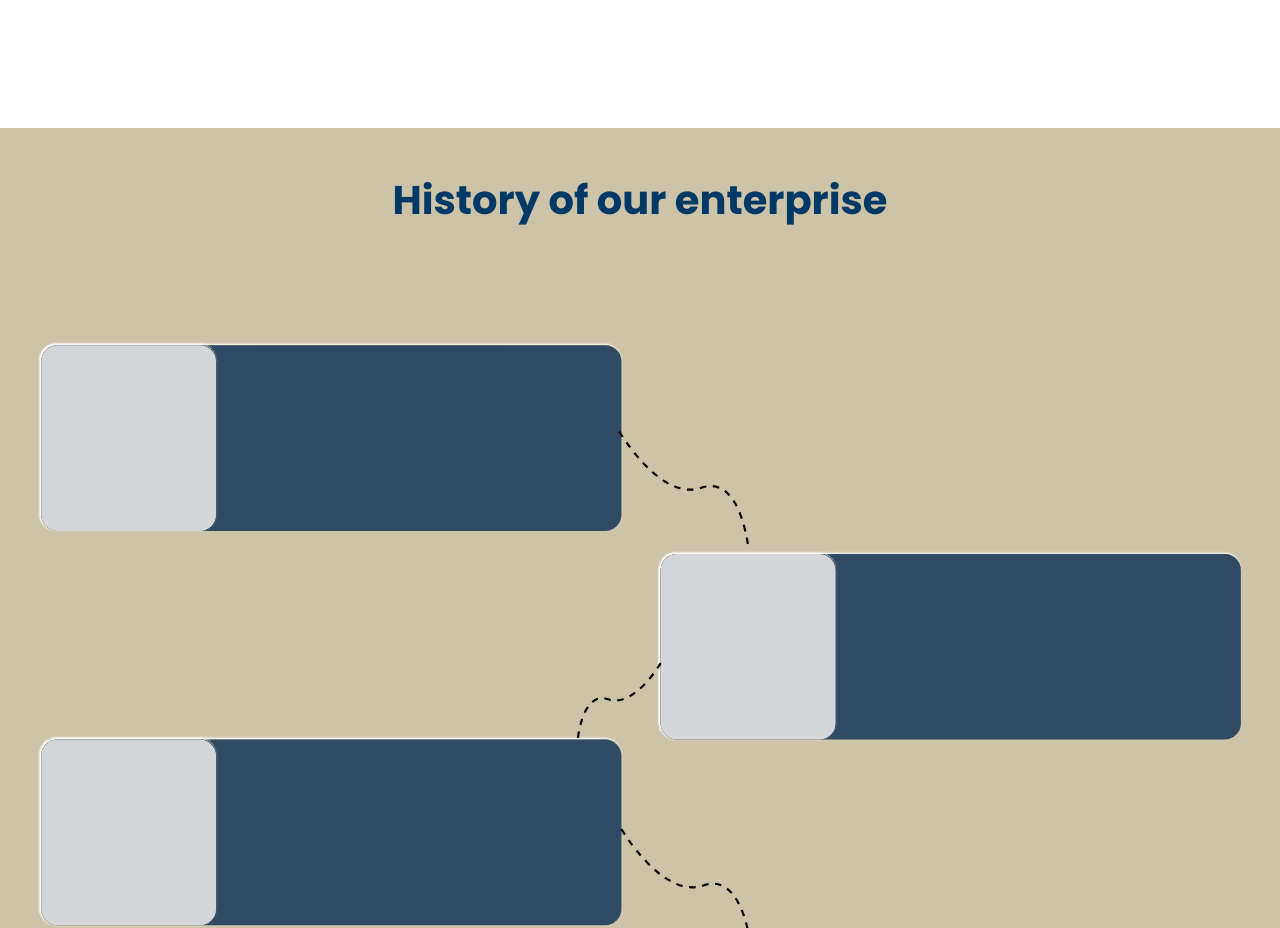
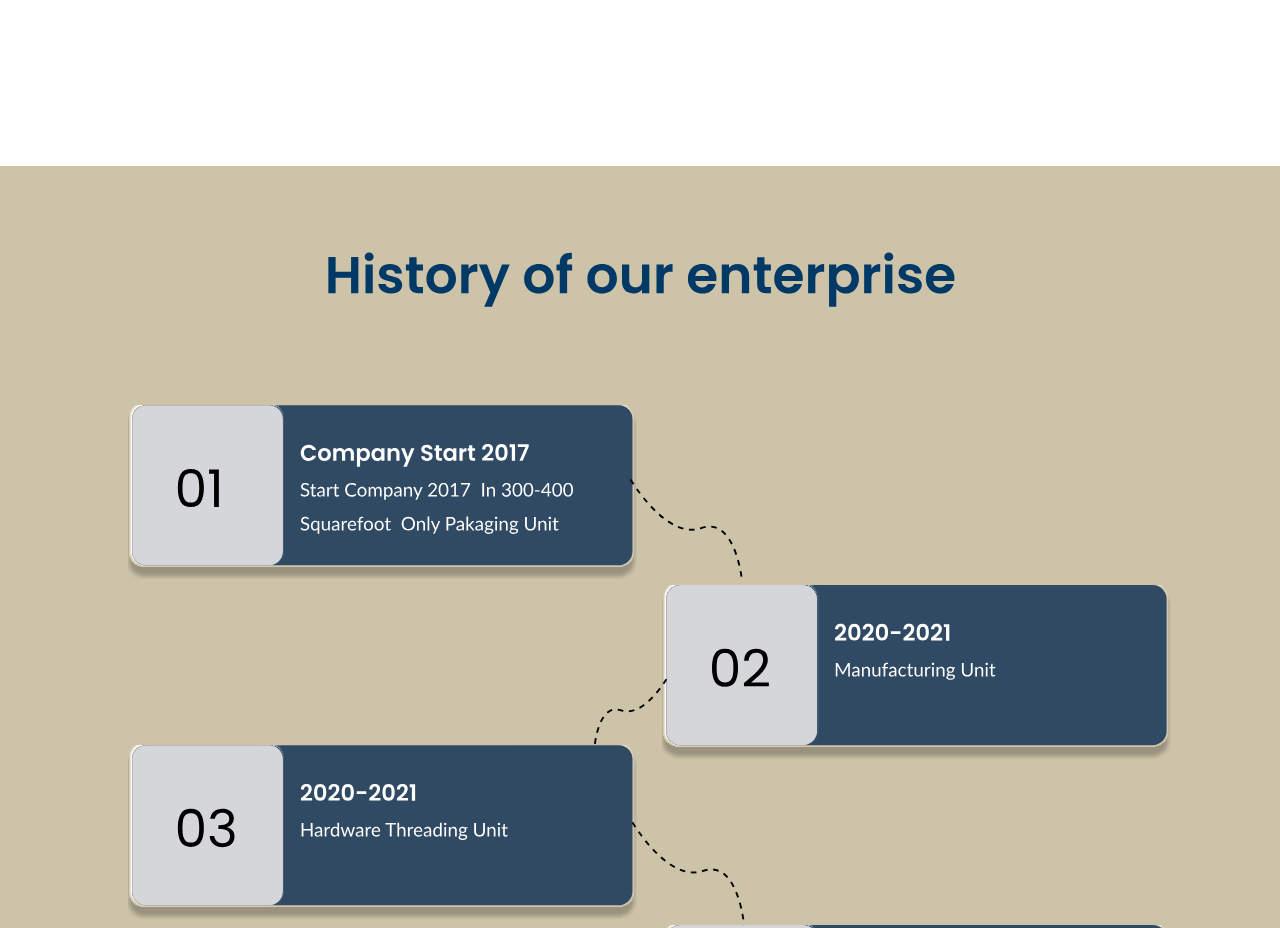
Before and after one commit to Avi-020/Swaraj_enterprises, a React (Create React App) app: page / in a window 1280 px wide. Shown: the part 900-1828 px from the top of the page. Built offline with nearby package versions, Linux system fonts and the light colour scheme.

Commit message:
hisatory image

```diff
--- a/src/Components/History.js
+++ b/src/Components/History.js
@@ -15,7 +15,7 @@ function History() {
     <div style={{width:"100%",height:"auto",backgroundColor:"#CDC3A9"}}>
 
 
-    <h1 style={{textAlign:"center",fontFamily:"Poppins",fontWeight:"600",color:"#003966"}} className='pt-5'> History of our enterprise</h1>
+    {/* <h1 style={{textAlign:"center",fontFamily:"Poppins",fontWeight:"600",color:"#003966"}} className='pt-5'> History of our enterprise</h1> */}
 
     <div className="img" style={{textAlign:"center",marginTop:"3vw"}} >
 
```
Also changed, not shown: src/images/history.svg.
